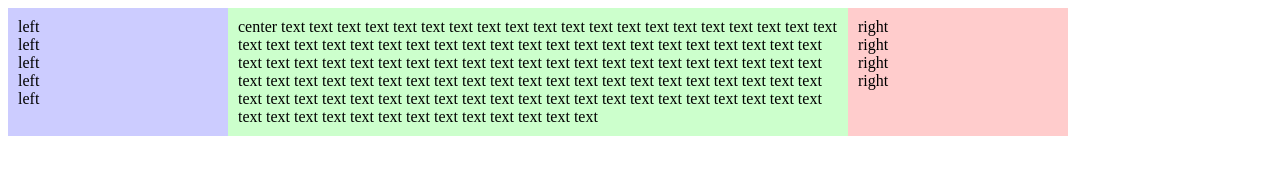
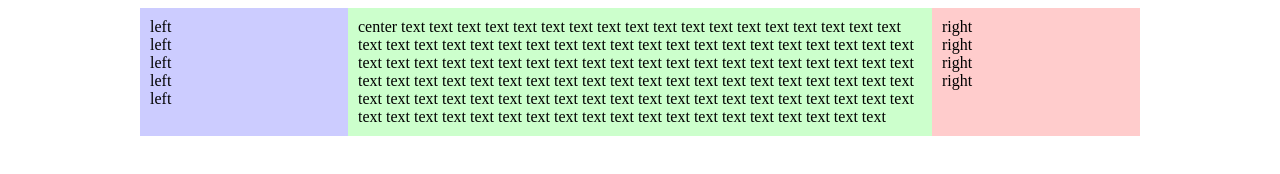
Before and after one commit to GOOOoOOOK/GOOoOOOK.github.io, a plain HTML site: page lab5/lab_5_4.html in a window 1280 px wide. Drawn offline with Linux system fonts and the light colour scheme.

Commit message:
Update lab_5_4.html

```diff
--- a/lab5/lab_5_4.html
+++ b/lab5/lab_5_4.html
@@ -8,6 +8,8 @@
     display: flex;
     margin: 0 auto;
     min-width: 1000px;
+    max-width: 1000px;
+    justify-content: center;
   }
 
   #left {
```
